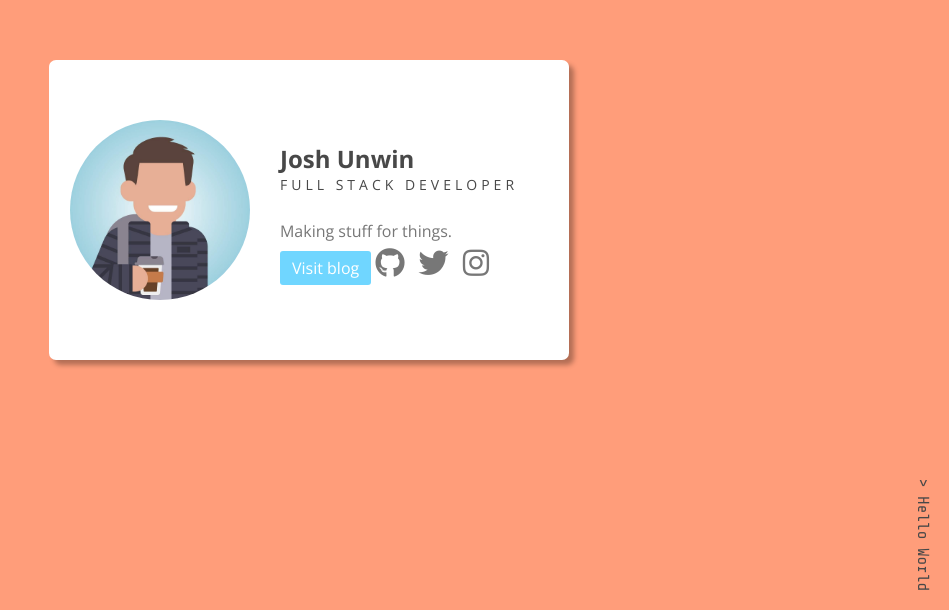
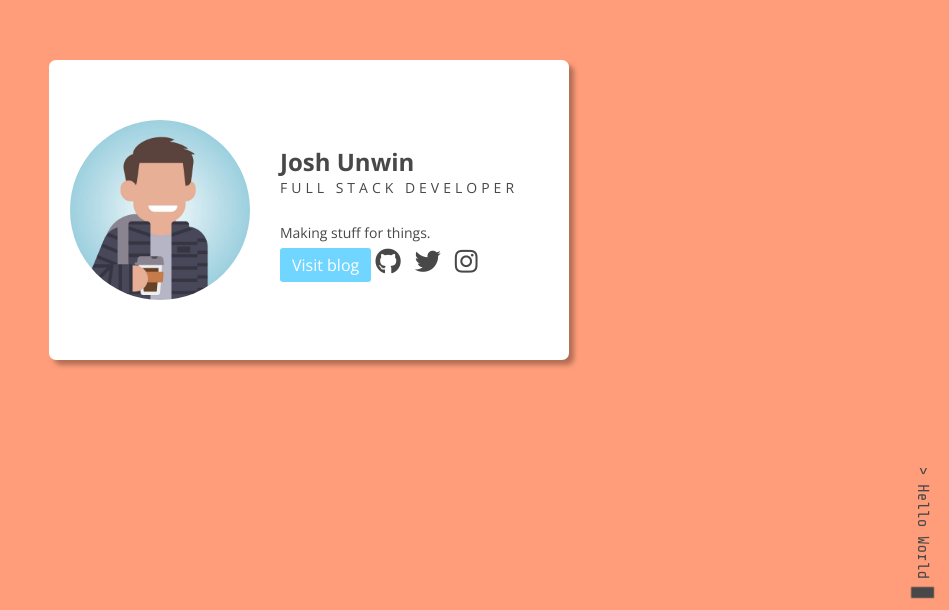
Before and after one commit to josh-unwin/profile, a plain HTML site: page index.html in a window 1280 px wide. Shown: the part 190-800 px from the top of the page, without its empty margins (331-1280 px from the left). Drawn offline with nearby package versions, Linux system fonts and the light colour scheme.

Commit message:
added aniating block

```diff
--- a/index.html
+++ b/index.html
@@ -25,7 +25,7 @@
         </ul>
       </div>
     </div>
-    <span class="tag">> Hello World</span>
+    <span class="tag">> Hello World</span><span class="tag-block blink_me">&#9646</span>
   </div>
   <div class="container purple-bkg">
     <div class="contact-card card">
@@ -38,7 +38,7 @@
         <div class="input-area"><input class ="hero-button" type="submit"></div>
       </form>
     </div>
-    <span class="tag white-txt">> Hello World</span>
+    <span class="tag white-txt">> Hello World</span><span class="tag-block white-txt blink_me">&#9646</span>
   </div>
 </body>
 </html>
--- a/style.css
+++ b/style.css
@@ -11,17 +11,21 @@ body {
   color: #484848;
   background-color: white;
   text-align: center;
+/*  background: -webkit-linear-gradient(bottom, rgba(91,55,88,1) 40%, rgba(255,157,122,1) 60%);
+  background: -o-linear-gradient(bottom, rgba(91,55,88,1) 40%, rgba(255,157,122,1) 60%);
+  ba*/ckground: linear-gradient(to top, rgba(91,55,88,1) 40%, rgba(255,157,122,1) 60%);
 }
 
 p {
   margin: 6px 0;
-  color: #777777;
+  color: #484848;
+  font-size: 14px;
 }
 
 .fab {
   margin-right: 10px;
-  font-size: 30px;
-  color: #777777;
+  font-size: 26px;
+  color: #484848;
 }
 
 .fab:hover {
@@ -41,6 +45,7 @@ p {
 }
 
 .purple-bkg {
+  /*background: none;*/
   background-color: #5B3758;
 }
 
@@ -147,14 +152,6 @@ h3 {
   height: 200px;
 }
 
-.tag {
-  position: absolute;
-  bottom: 66px;
-  right: -30px;
-  transform: rotate(90deg);
-  font-family: 'Share Tech Mono', monospace;
-}
-
 .white-txt {
   color: white;
 }
@@ -190,3 +187,30 @@ h3 {
     margin: 5px 0 30px 0;
   }
 }
+
+.tag {
+  position: absolute;
+  bottom: 78px;
+  right: -30px;
+  transform: rotate(90deg);
+  font-family: 'Share Tech Mono', monospace;
+}
+
+.tag-block {
+  position: absolute;
+  bottom: 0px;
+  right: 15px;
+  transform: rotate(90deg);
+  font-family: 'Share Tech Mono', monospace;
+  font-size: 30px;
+}
+
+.blink_me {
+  animation: blinker 1s ease-out infinite;
+}
+
+@keyframes blinker {
+  50% {
+    opacity: 0;
+  }
+}
```
